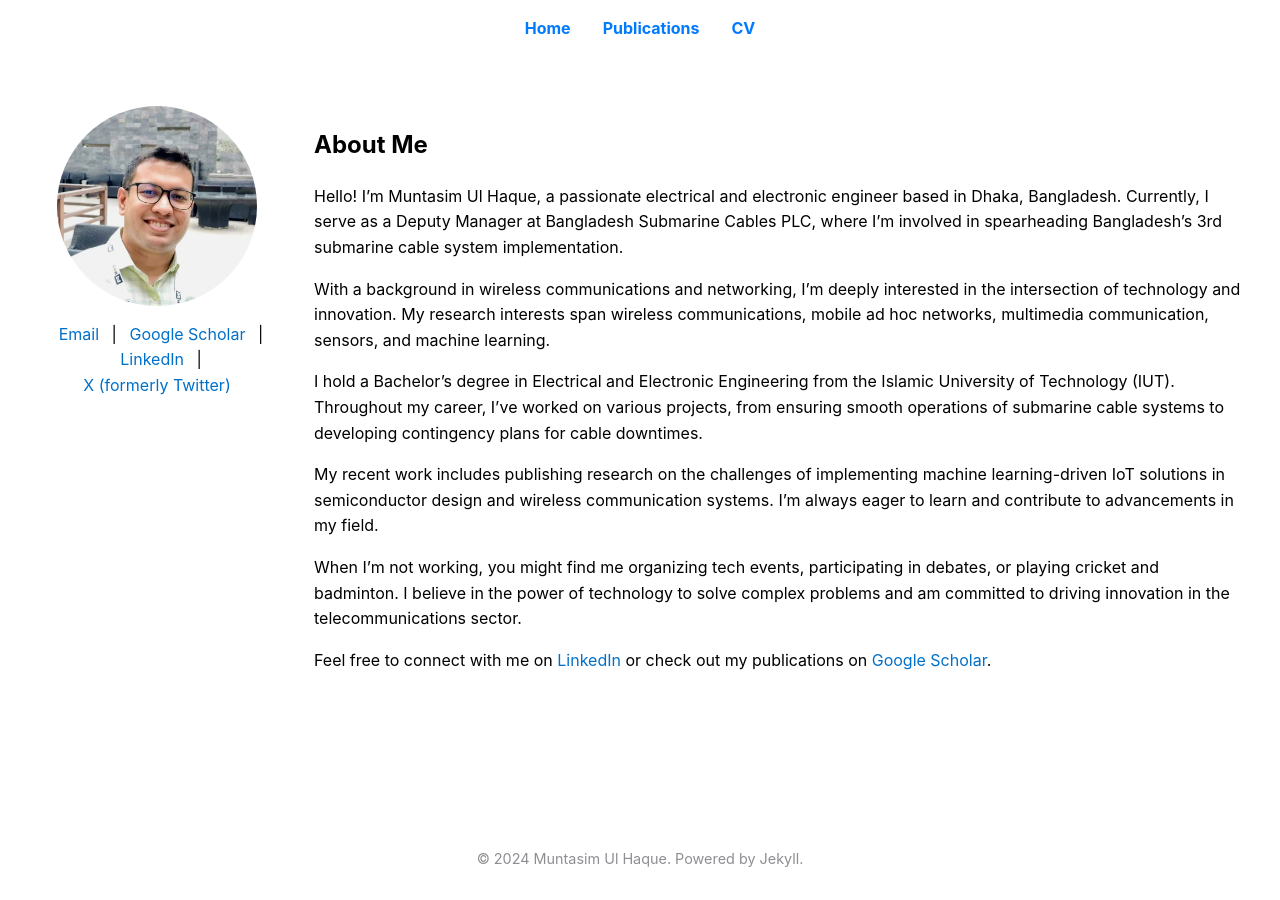
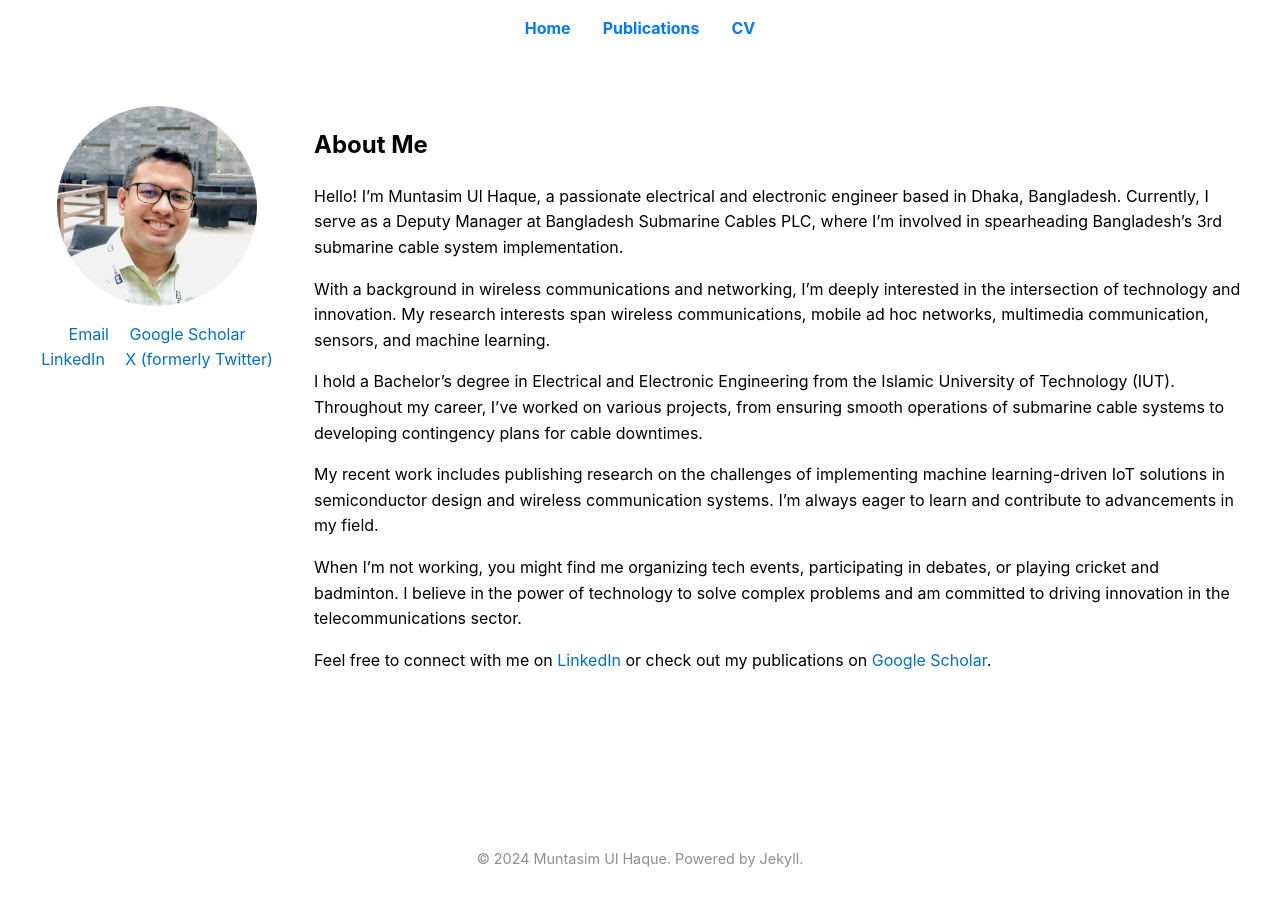
Before and after one commit to muntasimulhaque/muntasimulhaque.github.io, a Jekyll site: the page built from index.md, in a window 1280 px wide. Built offline with Jekyll 4.4.1, drawn with Linux system fonts in a browser that asks for light colours.

Commit message:
Update default.html

```diff
--- a/_layouts/default.html
+++ b/_layouts/default.html
@@ -22,9 +22,9 @@
         <aside>
             <img src="{{ '/assets/images/profile.avif' | relative_url }}" alt="Profile Photo" class="profile-photo">
             <div class="social-links">
-                <a href="mailto:muntasim.haque@gmail.com" class="social-link">Email</a> |
-                <a href="https://scholar.google.com/citations?hl=en&user=qsD8a0MAAAAJ&view_op=list_works&sortby=pubdate" class="social-link" target="_blank">Google Scholar</a> |
-                <a href="https://linkedin.com/in/muntasimulhaque" class="social-link" target="_blank">LinkedIn</a> |
+                <a href="mailto:muntasim.haque@gmail.com" class="social-link">Email</a>
+                <a href="https://scholar.google.com/citations?hl=en&user=qsD8a0MAAAAJ&view_op=list_works&sortby=pubdate" class="social-link" target="_blank">Google Scholar</a>
+                <a href="https://linkedin.com/in/muntasimulhaque" class="social-link" target="_blank">LinkedIn</a>
                 <a href="https://x.com/muntasimulhaque" class="social-link" target="_blank">X (formerly Twitter)</a>
             </div>
         </aside>
```
